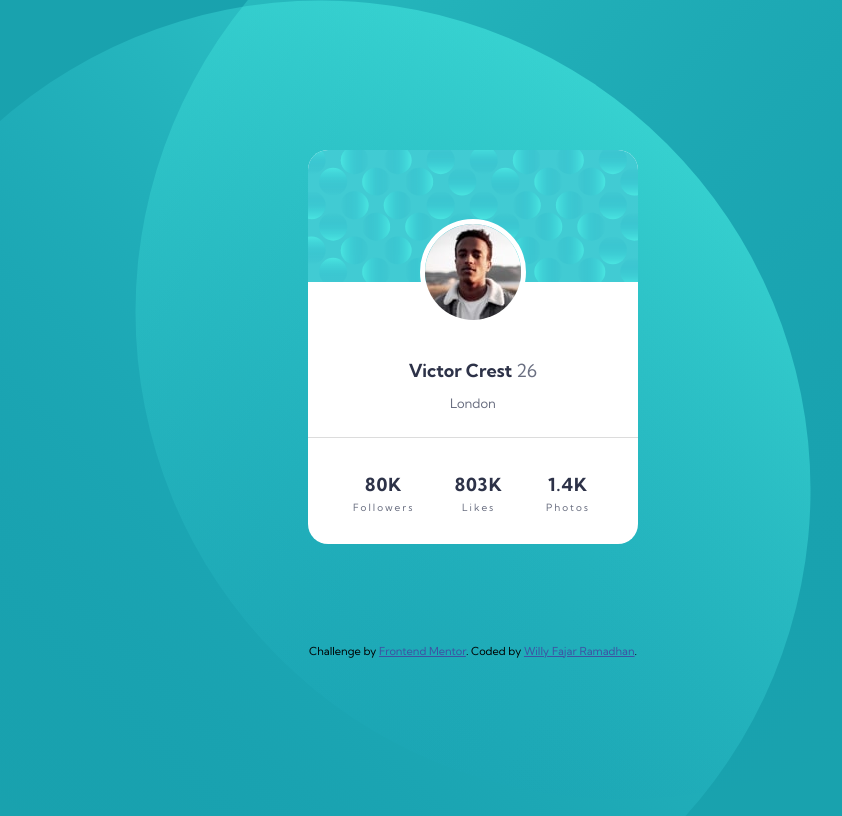
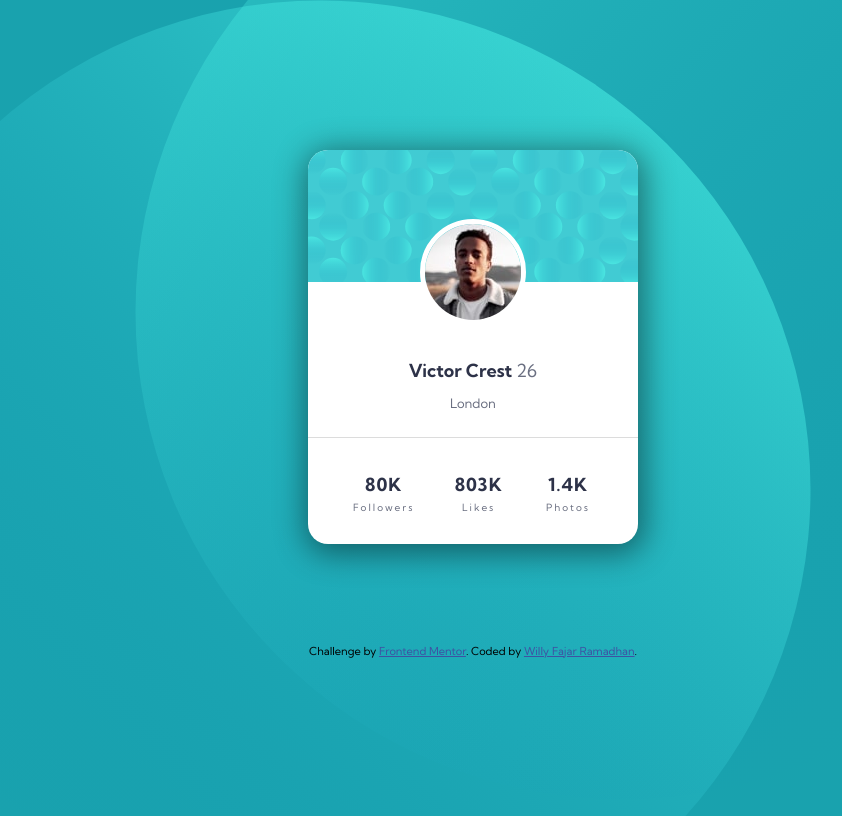
Before and after one commit to wllyvx/profile-card-component, a plain HTML site: page index.html in a window 1280 px wide. Shown: the whole page, without its empty margins (167-1009 px from the left). Drawn offline with Linux system fonts and the light colour scheme.

Commit message:
add shadow

```diff
--- a/style.css
+++ b/style.css
@@ -64,6 +64,8 @@ h2 {
   text-align: center;
   max-width: 330px;
   border-radius: 20px;
+  -webkit-box-shadow: 2px 5px 31px 5px rgba(0, 0, 0, 0.44);
+  box-shadow: 2px 5px 31px 5px rgba(0, 0, 0, 0.44);
 }
 
 .container .card-img img {
```
